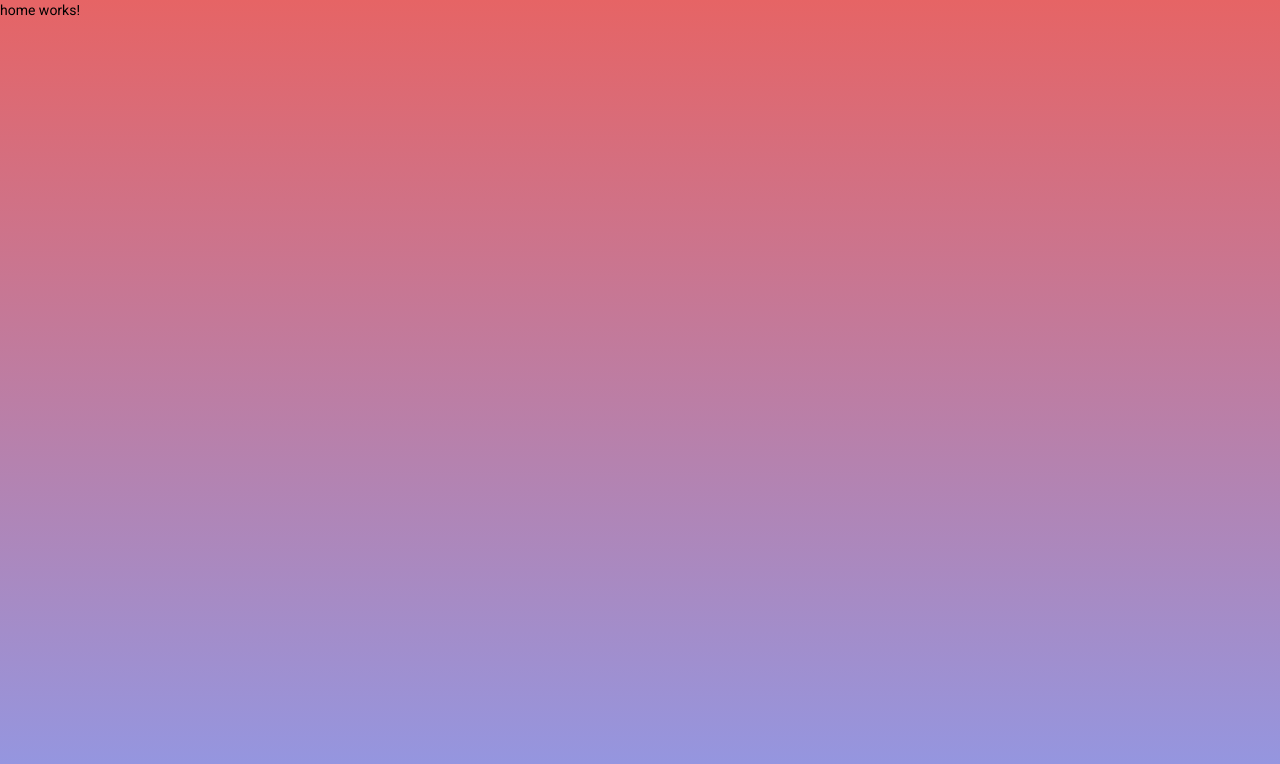
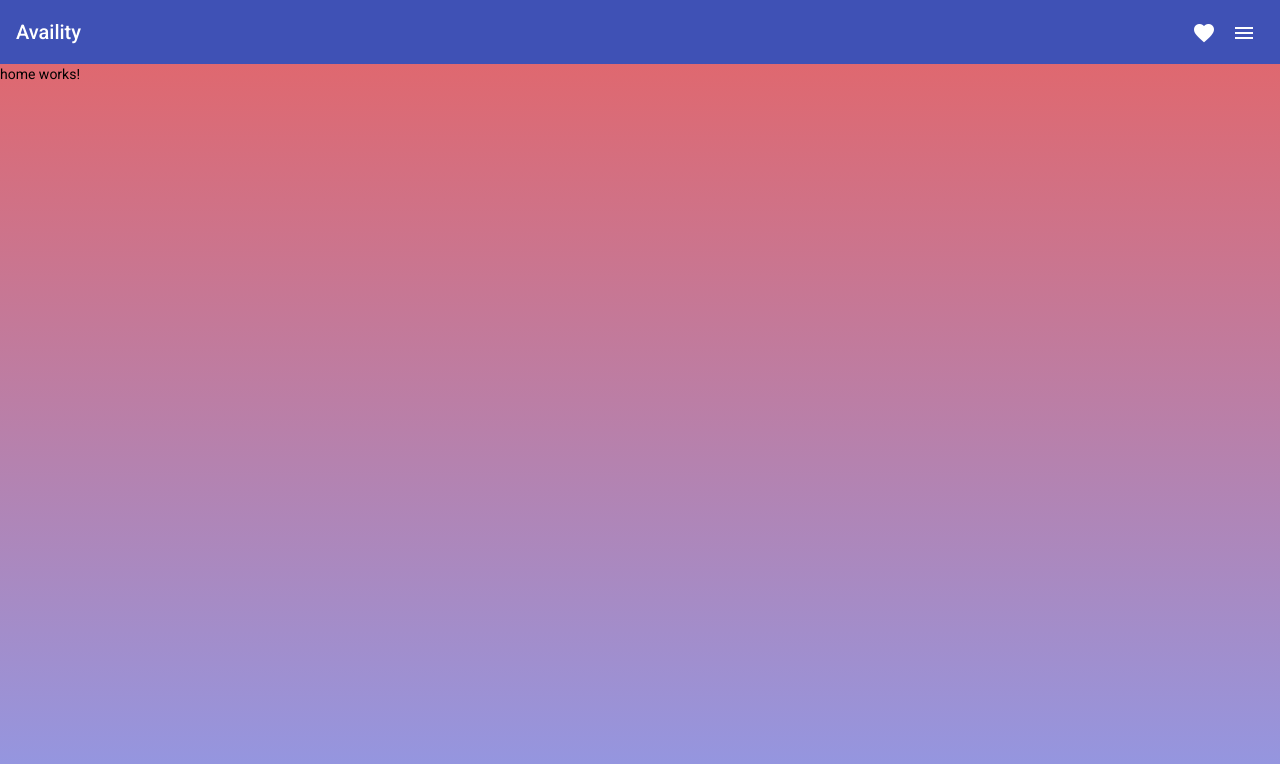
Before and after one commit to hiranosasuke/availity-registration-form, an Angular app in the folder web-ui/: page /home in a window 1280 px wide. Shown: the top 764 px of the page. Built offline with nearby package versions, Linux system fonts and the light colour scheme.

Commit message:
Header component added

```diff
--- /dev/null
+++ b/web-ui/src/app/core/layout/header/header.component.html
@@ -0,0 +1,18 @@
+<mat-toolbar color="primary">
+  <span>Availity</span>
+  <span class="example-spacer"></span>
+  <button
+    mat-icon-button
+    class="example-icon favorite-icon"
+    aria-label="Example icon-button with heart icon"
+  >
+    <mat-icon>favorite</mat-icon>
+  </button>
+  <button
+    mat-icon-button
+    class="example-icon"
+    aria-label="Example icon-button with share icon"
+  >
+    <mat-icon>menu</mat-icon>
+  </button>
+</mat-toolbar>
--- /dev/null
+++ b/web-ui/src/app/core/layout/header/header.component.scss
@@ -0,0 +1,3 @@
+.example-spacer {
+  flex: 1 1 auto;
+}
--- /dev/null
+++ b/web-ui/src/app/core/layout/header/header.component.ts
@@ -0,0 +1,15 @@
+import { Component, OnInit } from '@angular/core';
+
+@Component({
+  selector: 'app-header',
+  templateUrl: './header.component.html',
+  styleUrls: ['./header.component.scss']
+})
+export class HeaderComponent implements OnInit {
+
+  constructor() { }
+
+  ngOnInit() {
+  }
+
+}
--- a/web-ui/src/app/pages/home/home-routing.module.ts
+++ b/web-ui/src/app/pages/home/home-routing.module.ts
@@ -1,5 +1,6 @@
 import { NgModule } from '@angular/core';
 import { Routes, RouterModule } from '@angular/router';
+import { SharedModule } from 'src/app/core/shared/shared.module';
 import { HomeComponent } from './home.component';
 
 const routes: Routes = [
@@ -10,7 +11,7 @@ const routes: Routes = [
 ];
 
 @NgModule({
-  imports: [RouterModule.forChild(routes)],
-  exports: [RouterModule],
+  imports: [SharedModule, RouterModule.forChild(routes)],
+  exports: [RouterModule, SharedModule],
 })
 export class HomeRoutingModule {}
--- a/web-ui/src/app/pages/home/home.component.html
+++ b/web-ui/src/app/pages/home/home.component.html
@@ -1,3 +1,3 @@
-<p>
-  home works!
-</p>
+<app-header></app-header>
+
+<p>home works!</p>
--- a/web-ui/src/app/pages/home/home.module.ts
+++ b/web-ui/src/app/pages/home/home.module.ts
@@ -2,9 +2,11 @@ import { NgModule } from '@angular/core';
 import { CommonModule } from '@angular/common';
 import { HomeComponent } from './home.component';
 import { HomeRoutingModule } from './home-routing.module';
+import { SharedModule } from 'src/app/core/shared/shared.module';
 
 @NgModule({
-  imports: [CommonModule, HomeRoutingModule],
+  imports: [CommonModule, HomeRoutingModule, SharedModule],
+  exports: [SharedModule],
   declarations: [HomeComponent],
 })
 export class HomeModule {}
```
Also changed, not shown: web-ui/src/app/core/shared/shared.module.ts (+7 -0 lines), 1 other file (tests, documents, lock files or other folders).
